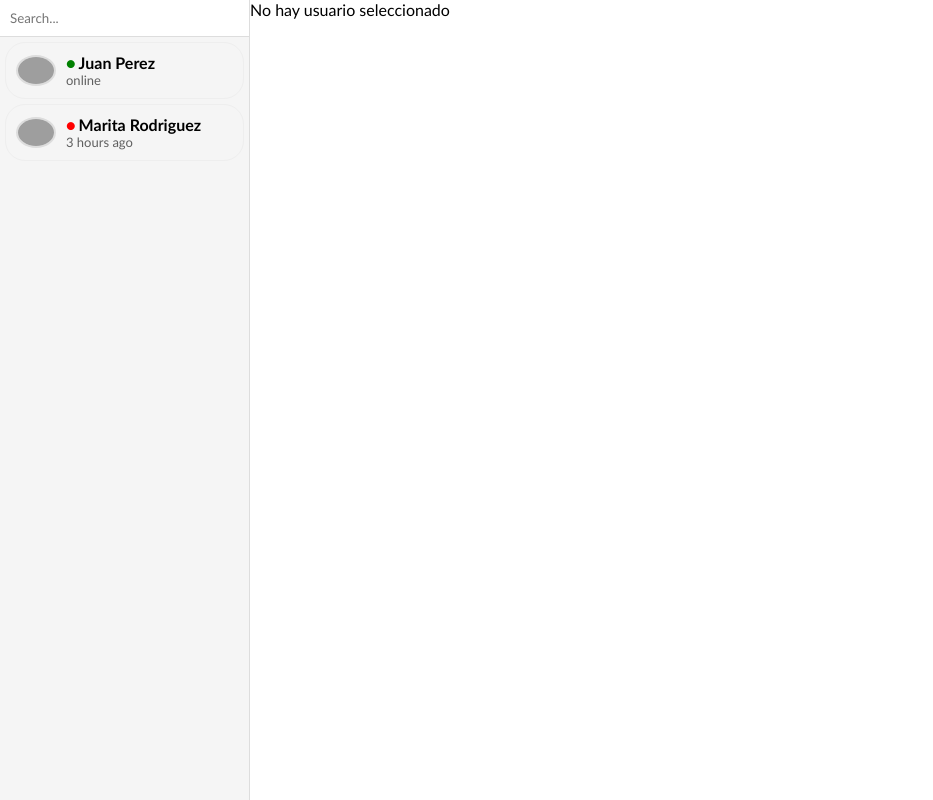
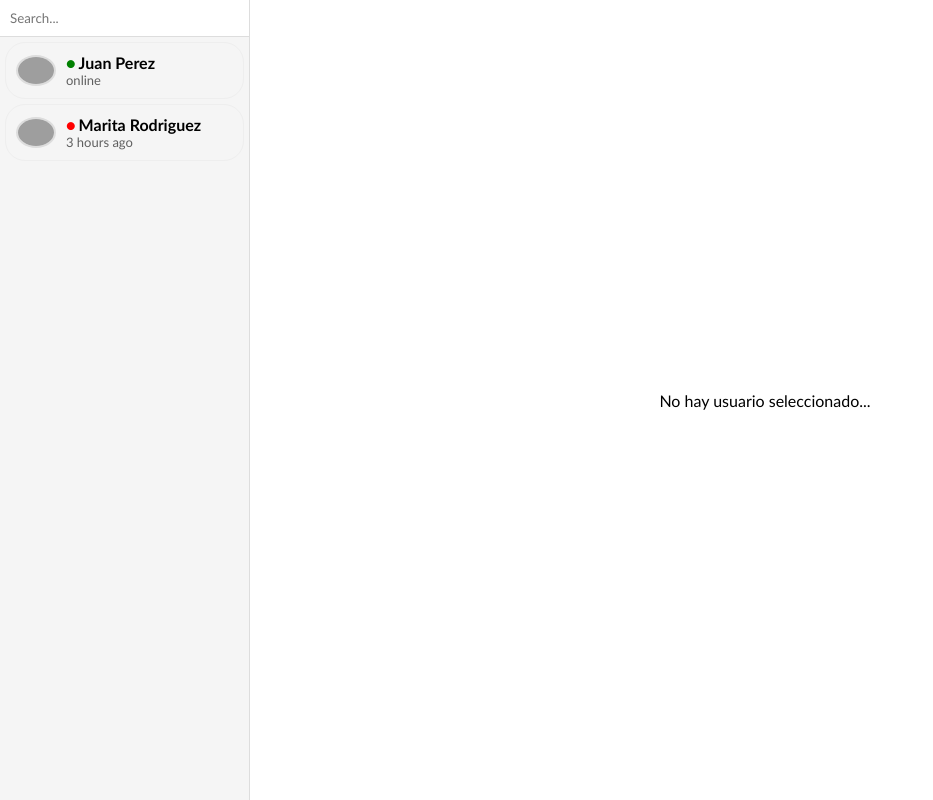
Before and after one commit to matuone/proyecto-final-react, a React (Vite) app: page /chat in a window 1280 px wide. Shown: the whole page, without its empty margins (0-933 px from the left). Built offline with nearby package versions, Linux system fonts and the light colour scheme; grey boxes are pictures that could not be loaded.

Commit message:
centrado de user not found y su clase en css

```diff
--- a/src/components/Chat.jsx
+++ b/src/components/Chat.jsx
@@ -11,7 +11,9 @@ export default function Chat() {
 
   if (!user) {
     return (
-      <p>No hay usuario seleccionado</p>
+      <div className="user-not-found">
+        <p>No hay usuario seleccionado...</p>
+      </div>
     )
   }
 
--- a/src/index.css
+++ b/src/index.css
@@ -48,6 +48,14 @@
   cursor: pointer;
   border-radius: 20px;
   border: 1px solid #eee;
+}
+
+.user-not-found {
+  flex: 1;
+  display: flex;
+  justify-content: center;
+  align-items: center;
+
 }
 
 .user:hover {
```
